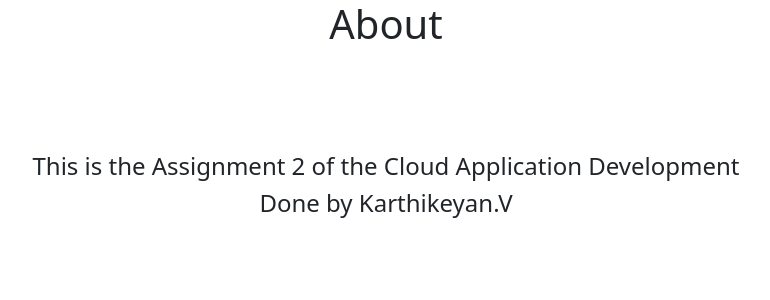
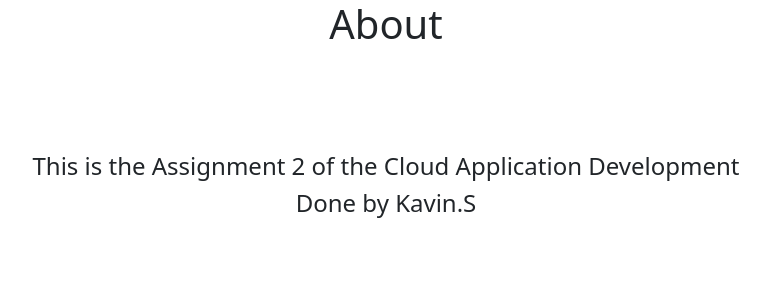
Before and after one commit to IBM-EPBL/IBM-Project-10678-1659196030, a Flask app: page /about in a window 1280 px wide. Shown: the top 300 px of the page, without its empty margins (254-1024 px from the left). Run offline with Flask 2, Linux system fonts and the light colour scheme.

Commit message:
Update about.html

```diff
--- a/Assignments/TEAM MEMBER 3/Assignment-2/templates/about.html
+++ b/Assignments/TEAM MEMBER 3/Assignment-2/templates/about.html
@@ -11,7 +11,7 @@
     <div align="center">
         <h1>About</h1><br><br><br><br>
         <h4>This is the Assignment 2 of the Cloud Application Development</h4>
-        <h4>Done by Karthikeyan.V
+        <h4>Done by Kavin.S
         </h4>
     </div>
 
```
